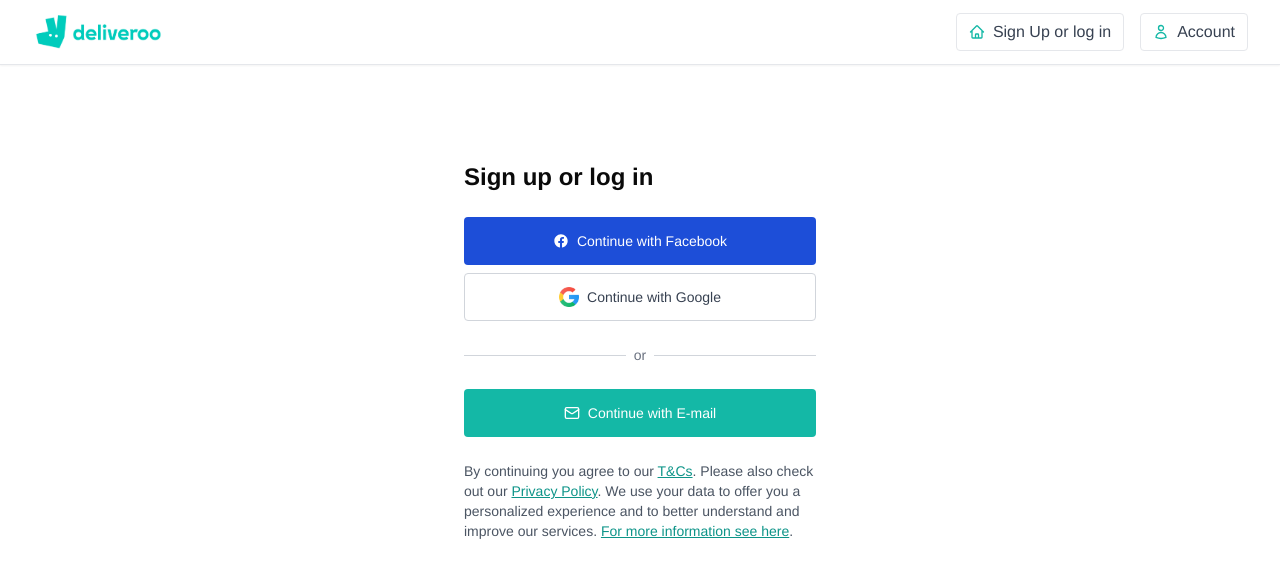
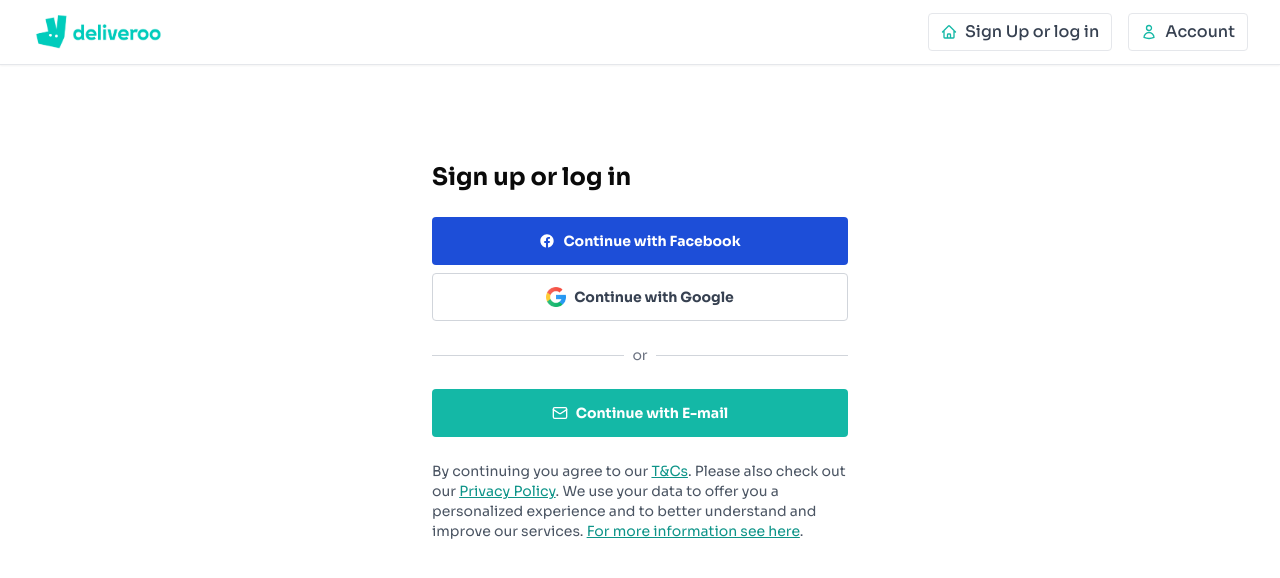
Before and after one commit to Thisuri12/restaurant-management-system, a Next.js app in the folder app/client/: page /login in a window 1280 px wide. Shown: the top 578 px of the page. Built offline with nearby package versions, Linux system fonts and the light colour scheme.

Commit message:
Changed the font

```diff
--- a/app/client/src/app/layout.tsx
+++ b/app/client/src/app/layout.tsx
@@ -2,6 +2,7 @@ import type { Metadata } from "next";
 import { Geist, Geist_Mono } from "next/font/google";
 import "./globals.css";
 import Header from "@/components/layout/Header";
+import { Sora } from "next/font/google";
 
 const geistSans = Geist({
   variable: "--font-geist-sans",
@@ -11,6 +12,12 @@ const geistSans = Geist({
 const geistMono = Geist_Mono({
   variable: "--font-geist-mono",
   subsets: ["latin"],
+});
+
+const sora = Sora({
+  subsets: ["latin"],
+  weight: ["400", "500", "600", "700"], // You can customize these
+  variable: "--font-sora",
 });
 
 export const metadata: Metadata = {
@@ -29,7 +36,7 @@ export default function RootLayout({
   return (
     <html lang="en">
       <body
-        className={`${geistSans.variable} ${geistMono.variable} antialiased`}
+        className={`${geistSans.variable} ${geistMono.variable} ${sora.variable} font-sora antialiased`}
       >
         <Header />
         {children}
--- a/app/client/src/app/login/page.tsx
+++ b/app/client/src/app/login/page.tsx
@@ -10,8 +10,10 @@ export const metadata: Metadata = {
 
 export default function LoginPage() {
   return (
-    <div className="max-w-sm mx-auto mt-20 p-4 space-y-6 font-plex">
-      <h2 className="text-2xl font-bold text-left">Sign up or log in</h2>
+    <div className="max-w-md mx-auto mt-20 p-4 space-y-6 font-plex">
+      <h2 className="text-2xl font-bold text-left font-sora">
+        Sign up or log in
+      </h2>
       <SocialButtons />
       <div className="relative my-6">
         <div className="absolute inset-0 flex items-center">
--- a/app/client/src/components/layout/Header.tsx
+++ b/app/client/src/components/layout/Header.tsx
@@ -5,7 +5,7 @@ import Image from "next/image";
 
 export default function Header() {
   return (
-    <header className="bg-white shadow-sm border-b border-gray-200 sticky top-0 z-50 font-plex">
+    <header className="bg-white shadow-sm border-b border-gray-200 sticky top-0 z-50">
       <div className="max-w-7xl mx-auto px-4 sm:px-6 lg:px-8">
         <div className="flex items-center justify-between h-16">
           <Link href="/" className="flex items-center gap-2">
@@ -15,7 +15,7 @@ export default function Header() {
           <nav className="flex items-center gap-4">
             <Link
               href="/login"
-              className="flex items-center gap-2 px-3 py-1.5 bg-white border border-gray-200 rounded-sm text-gray-700 hover:bg-gray-50 hover:border-gray-300 transition-colors font-medium"
+              className="flex items-center gap-2 px-3 py-1.5 bg-white border border-gray-200 rounded-sm text-gray-700 hover:bg-gray-50 hover:border-gray-300 transition-colors font-medium font-sora"
             >
               <svg
                 xmlns="http://www.w3.org/2000/svg"
@@ -35,7 +35,7 @@ export default function Header() {
             </Link>
             <Link
               href="/account"
-              className="flex items-center gap-2 px-3 py-1.5 bg-white border border-gray-200 rounded-sm text-gray-700 hover:bg-gray-50 hover:border-gray-300 transition-colors font-medium"
+              className="flex items-center gap-2 px-3 py-1.5 bg-white border border-gray-200 rounded-sm text-gray-700 hover:bg-gray-50 hover:border-gray-300 transition-colors font-medium font-sora"
             >
               <svg
                 xmlns="http://www.w3.org/2000/svg"
--- a/app/client/src/components/ui/button.tsx
+++ b/app/client/src/components/ui/button.tsx
@@ -20,10 +20,10 @@ const buttonVariants = cva(
         ghost: "hover:bg-accent hover:text-accent-foreground",
         link: "text-primary underline-offset-4 hover:underline",
 
-        loginFacebook: "bg-blue-700 text-white hover:bg-blue-800",
+        loginFacebook: "bg-blue-700 text-white hover:bg-blue-800 font-bold",
         loginGoogle:
-          "bg-white text-gray-700 border border-gray-300 hover:bg-gray-100",
-        emailLogin: "bg-teal-500 text-white hover:bg-teal-400",
+          "bg-white text-gray-700 border border-gray-300 hover:bg-gray-100 font-bold",
+        emailLogin: "bg-teal-500 text-white hover:bg-teal-400 font-bold",
       },
       size: {
         default: "h-9 px-4 py-2",
--- a/app/client/src/features/auth/SocialButtons.tsx
+++ b/app/client/src/features/auth/SocialButtons.tsx
@@ -15,7 +15,7 @@ export default function SocialButtons() {
         onClick={() => handleSocial("facebook")}
         variant="loginFacebook"
         size="lg"
-        className="w-full flex items-center justify-center gap-2 py-12"
+        className="w-full flex items-center justify-center gap-2 py-12 "
       >
         <svg
           xmlns="http://www.w3.org/2000/svg"
--- a/app/client/tailwind.config.js
+++ b/app/client/tailwind.config.js
@@ -44,8 +44,9 @@ module.exports = {
         ring: "hsl(var(--ring))",
       },
       fontFamily: {
-        sans: ['"Helvetica Neue"', "Helvetica", "Arial", "sans-serif"],
-        plex: [
+        sora: ["var(--font-sora)", "sans-serif"],
+        sans: [
+          "plex-sans",
           '"Helvetica Neue"',
           "Helvetica",
           "Arial",
```
